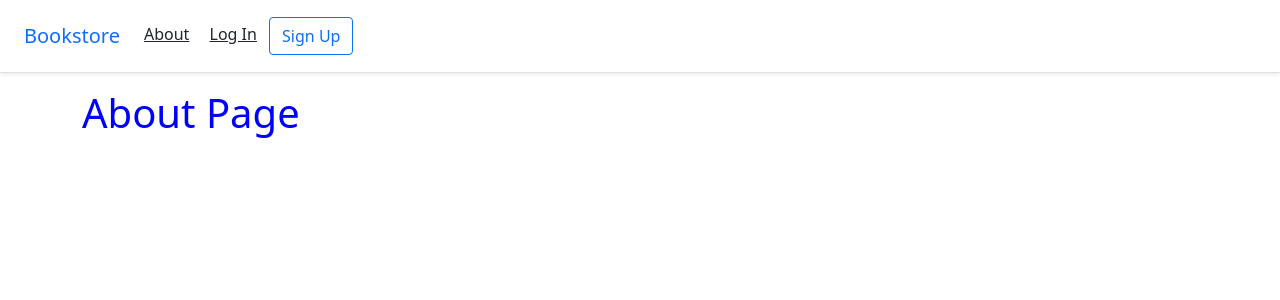
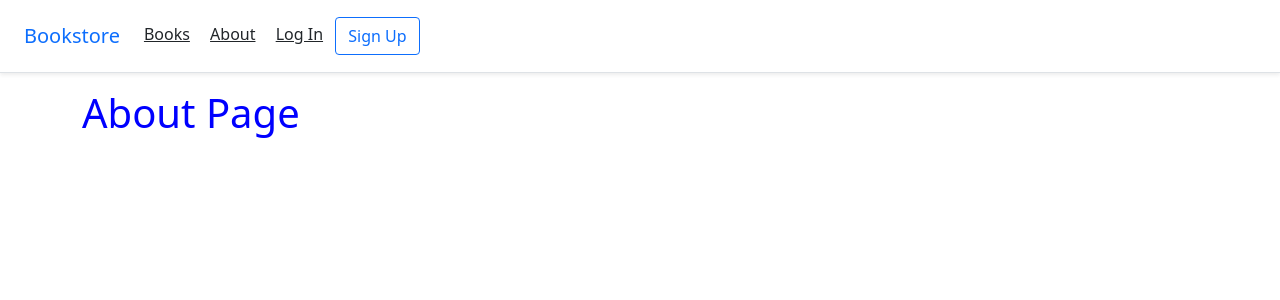
Before and after one commit to Joboa/bookstore, a Django app: page /about/ in a window 1280 px wide. Shown: the top 300 px of the page. Run offline with Django 3.2, Linux system fonts and the light colour scheme.

Commit message:
Update base.html with books route

```diff
--- a/templates/_base.html
+++ b/templates/_base.html
@@ -20,6 +20,7 @@
       <a href="{% url 'home' %}" class="navbar-brand my-0 mr-md-auto
       font-weight-normal">Bookstore</a>
       <nav class="my-2 my-md-0 mr-md-3">
+        <a class="p-2 text-dark" href="{% url 'book_list' %}">Books</a>
         <a class="p-2 text-dark" href="{% url 'about' %}">About</a>
         {% if user.is_authenticated %}
           <a class="p-2 text-dark" href="{% url 'account_logout' %}">Log Out</a>
```
